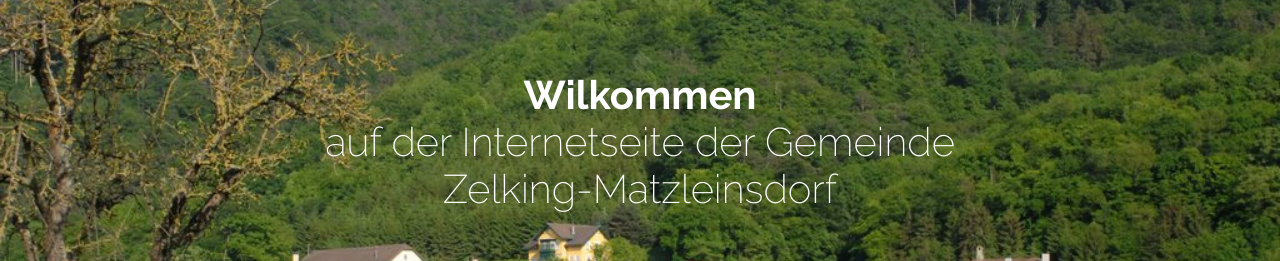
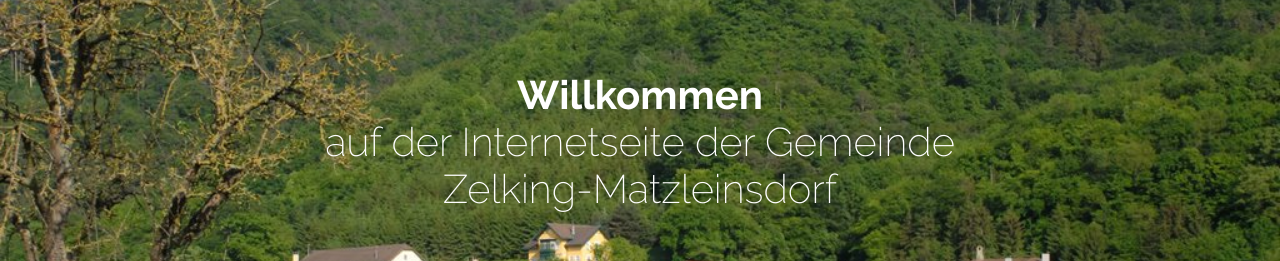
Before and after one commit to Aisser24/Gemeinde-Zelking, a plain HTML site: page index.html in a window 1280 px wide. Shown: the part 390-651 px from the top of the page. Drawn offline with Linux system fonts and the light colour scheme.

Commit message:
Willkommen fix

```diff
--- a/index.html
+++ b/index.html
@@ -110,48 +110,48 @@
         <div class="slider con">
             <div class="mySlides slide">
                 <div class="centered">
-                    <h1>Wilkommen <span class="small-text">auf der Internetseite der Gemeinde Zelking-Matzleinsdorf</span></h1>
+                    <h1>Willkommen <span class="small-text">auf der Internetseite der Gemeinde Zelking-Matzleinsdorf</span></h1>
                 </div>
 
                 <img src="img/Kirche.jpg" alt="Kirche Zelking">
             </div>
             <div class="mySlides slide">
                 <div class="centered">
-                    <h1>Wilkommen <span class="small-text">auf der Internetseite der Gemeinde Zelking-Matzleinsdorf</span></h1>
+                    <h1>Willkommen <span class="small-text">auf der Internetseite der Gemeinde Zelking-Matzleinsdorf</span></h1>
                 </div>
 
                 <img src="img/rogelstein.jpg" alt="Rogelstein">
             </div>
             <div class="mySlides slide">
                 <div class="centered">
-                    <h1>Wilkommen <span class="small-text">auf der Internetseite der Gemeinde Zelking-Matzleinsdorf</span></h1>
+                    <h1>Willkommen <span class="small-text">auf der Internetseite der Gemeinde Zelking-Matzleinsdorf</span></h1>
                 </div>
 
                 <img src="img/ruine-tal.jpg" alt="Ruine Zelking Talansicht">
             </div>
             <div class="mySlides slide">
                 <div class="centered">
-                    <h1>Wilkommen <span class="small-text">auf der Internetseite der Gemeinde Zelking-Matzleinsdorf</span></h1>
+                    <h1>Willkommen <span class="small-text">auf der Internetseite der Gemeinde Zelking-Matzleinsdorf</span></h1>
                 </div>
 
                 <img src="img/weißer-stein.jpg" alt="Weißer Stein">
             </div>
             <div class="mySlides slide">
                 <div class="centered">
-                    <h1>Wilkommen <span class="small-text">auf der Internetseite der Gemeinde Zelking-Matzleinsdorf</span></h1>
+                    <h1>Willkommen <span class="small-text">auf der Internetseite der Gemeinde Zelking-Matzleinsdorf</span></h1>
                 </div>
 
                 <img src="img/weißer-stein-schild.jpg" alt="Schild im Wald">
             </div>
             <div class="mySlides slide">
                 <div class="centered">
-                    <h1>Wilkommen <span class="small-text">auf der Internetseite der Gemeinde Zelking-Matzleinsdorf</span></h1>
+                    <h1>Willkommen <span class="small-text">auf der Internetseite der Gemeinde Zelking-Matzleinsdorf</span></h1>
                 </div>
 
                 <img src="img/zelking-luftaufnahme.jpg" alt="Luftaufnahme Zelking">
             </div>
           </div>
-    </section>
+    </section>l
 
     <section class="content-section">
         <h2 class="blue-header">Breitbandnetz - Glasfaserausbau in der Gemeinde</h2>
```
